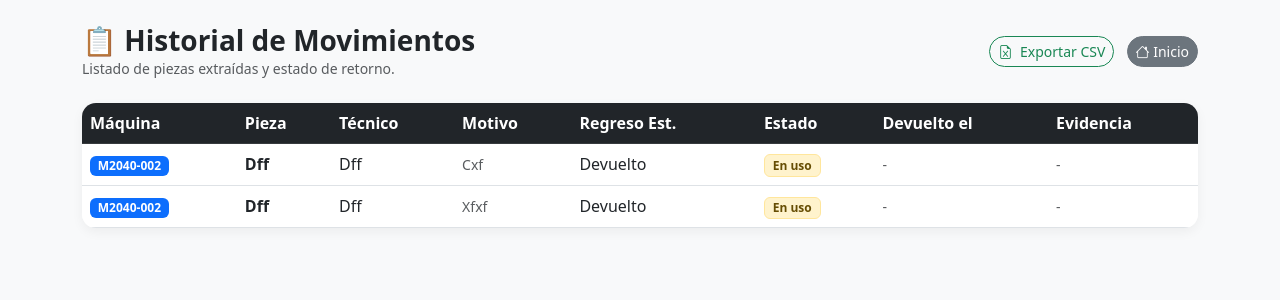
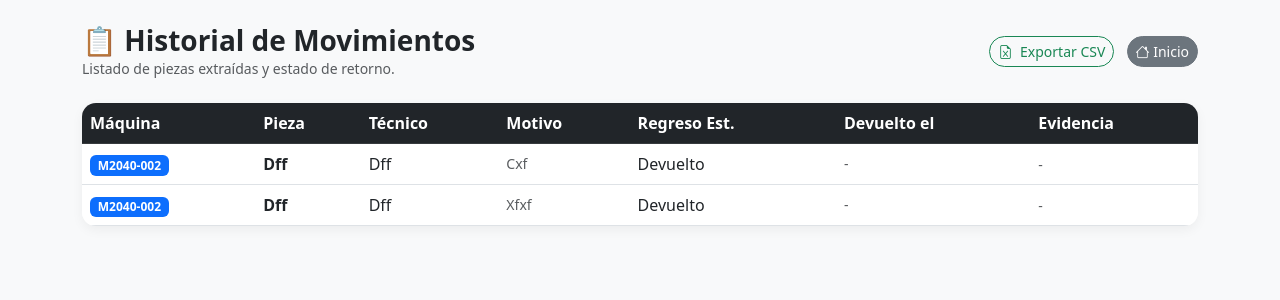
Before and after one commit to bryanyael/inventario-taller, a Flask app: page /registros in a window 1280 px wide. Shown: the top 300 px of the page. Run offline with Flask 3, Linux system fonts and the light colour scheme; data comes from the database, SQL or seed files in the repository.

Commit message:
Update registros.html

```diff
--- a/templates/registros.html
+++ b/templates/registros.html
@@ -35,7 +35,6 @@
                             <th>Técnico</th>
                             <th>Motivo</th>
                             <th>Regreso Est.</th>
-                            <th>Estado</th>
                             <th>Devuelto el</th>
                             <th>Evidencia</th>
                         </tr>
@@ -49,14 +48,6 @@
                             <td>{{ r.tecnico if r.tecnico is defined else r[4] }}</td>
                             <td class="text-muted small">{{ r.motivo if r.motivo is defined else r[5] }}</td>
                             <td>{{ r.fecha_regreso if r.fecha_regreso is defined else r[6] }}</td>
-                            <td>
-                                {% set estado_val = r.estado_solicitud if r.estado_solicitud is defined else r[7] %}
-                                {% if estado_val == 'Devuelto' %}
-                                    <span class="badge bg-success-subtle text-success border border-success-subtle">Devuelto</span>
-                                {% else %}
-                                    <span class="badge bg-warning-subtle text-warning-emphasis border border-warning-subtle">En uso</span>
-                                {% endif %}
-                            </td>
                             <td class="small text-muted">
                                 {% set devuelto_val = r.fecha_devuelto if r.fecha_devuelto is defined else r[8] %}
                                 {{ devuelto_val if devuelto_val else '-' }}
@@ -74,7 +65,7 @@
                         </tr>
                         {% else %}
                         <tr>
-                            <td colspan="8" class="text-center py-4 text-muted">No hay registros aún.</td>
+                            <td colspan="7" class="text-center py-4 text-muted">No hay registros aún.</td>
                         </tr>
                         {% endfor %}
                     </tbody>
```
